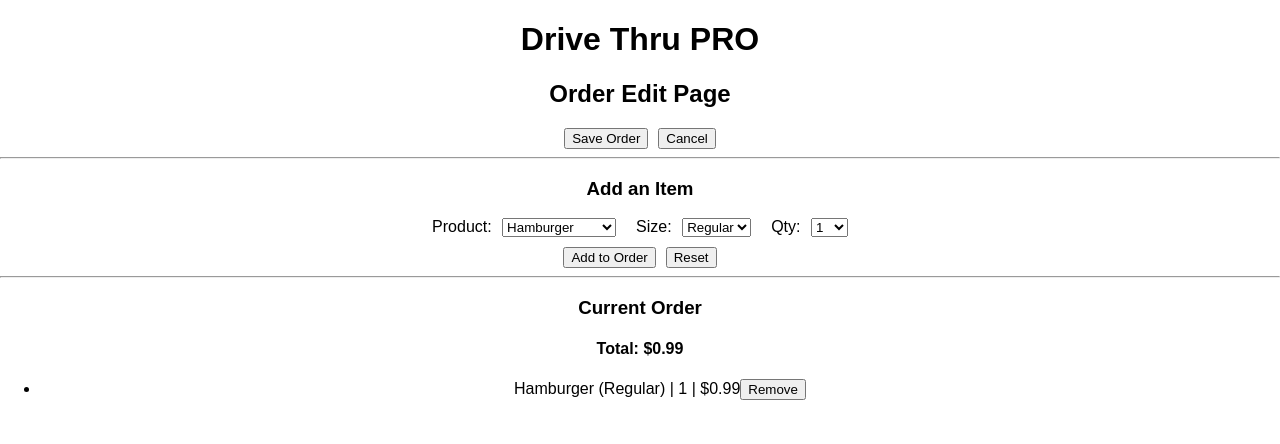
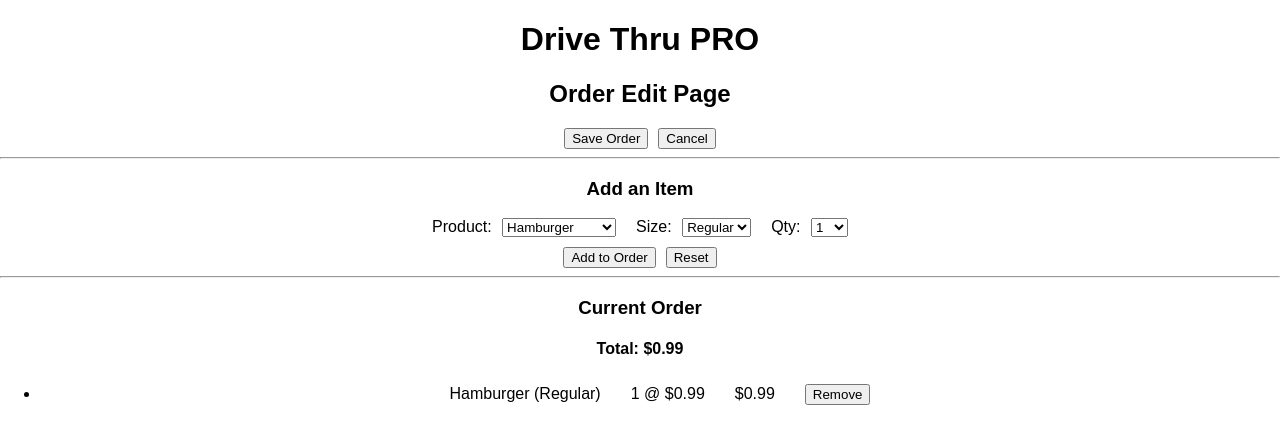
Before and after one commit to gargrave/drivethrupro, a React app: page /orders/1 in a window 1280 px wide. Both pictures are taken after a click on the button "Add to Order". Shown: the top 444 px of the page. Built offline with nearby package versions, Linux system fonts and the light colour scheme.

Commit message:
Update OrderItemRow for tests, and add tests

```diff
--- /dev/null
+++ b/src/components/Orders/Edit/OrderItemRow.css
@@ -0,0 +1,4 @@
+.App .order-item-row .order-item-row-item + .order-item-row-item {
+  margin-left: 30px;
+  margin-top: 5px;
+}
--- a/src/components/Orders/Edit/OrderItemRow.jsx
+++ b/src/components/Orders/Edit/OrderItemRow.jsx
@@ -3,11 +3,23 @@ import { func, number, shape, string } from 'prop-types'
 
 import { displayAsDollars } from '../../../utils/utils'
 
+import './OrderItemRow.css'
+
 const OrderItemRow = props => {
   return (
-    <li>
-      {props.item.name} | {props.item.quantity} | {displayAsDollars(props.item.totalPrice)}
-      <button onClick={props.handleRemoveItemClick}>Remove</button>
+    <li className="order-item-row">
+      <span className="order-item-row-item order-item-row-name">
+        {props.item.name}
+      </span>
+      <span className="order-item-row-item order-item-row-quantity">
+        {props.item.quantity} @ {displayAsDollars(props.item.pricePerUnit)}
+      </span>
+      <span className="order-item-row-item order-item-row-price">
+        {displayAsDollars(props.item.pricePerUnit * props.item.quantity)}
+      </span>
+      <button className="order-item-row-item remove-item-button" onClick={props.handleRemoveItemClick}>
+        Remove
+      </button>
     </li>
   )
 }
@@ -16,7 +28,7 @@ OrderItemRow.propTypes = {
   item: shape({
     name: string.isRequired,
     quantity: number.isRequired,
-    totalPrice: number.isRequired
+    pricePerUnit: number.isRequired
   }).isRequired,
   handleRemoveItemClick: func.isRequired
 }
```
Also changed, not shown: 2 other files (tests, documents, lock files or other folders).
